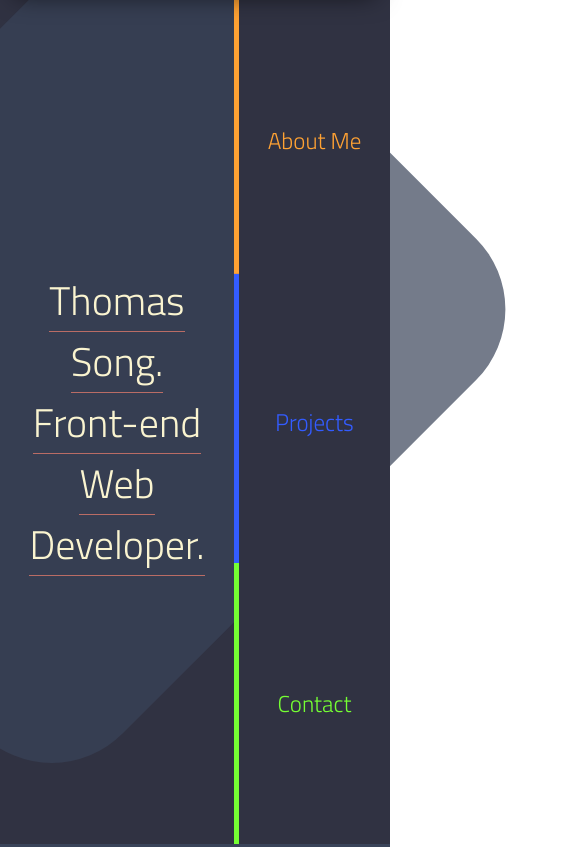
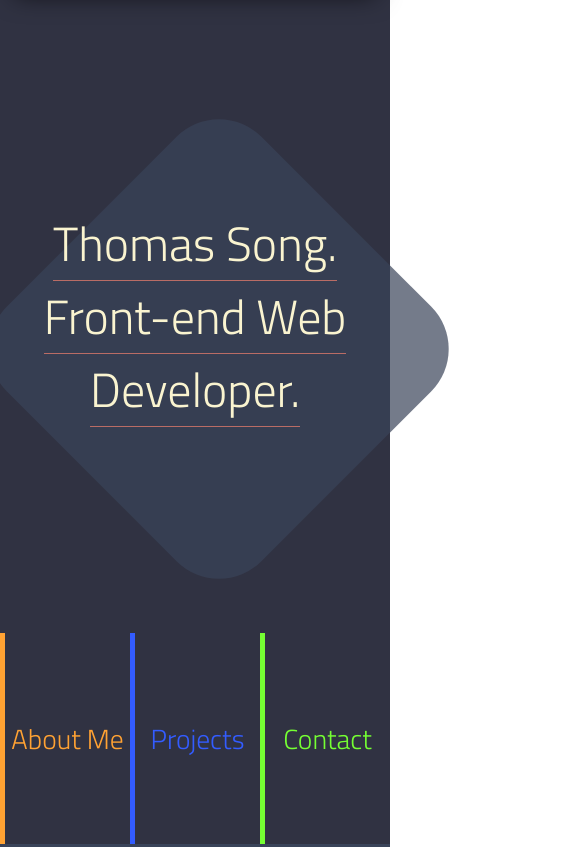
Before and after one commit to thomasswd/personal_website, a plain HTML site: page index.html in a window 390 px wide. Shown: the top 847 px of the page, 585 px wide, since content can reach past the window. Drawn offline with Linux system fonts and the light colour scheme; some packages are replaced by stand-ins of ours; a script that the page names is missing.

Commit message:
Fixed overflow issues

```diff
--- a/index.html
+++ b/index.html
@@ -276,7 +276,7 @@
                             <button class="goToNext"><i class="fas fa-arrow-right"></i></button>
                         </div>
                         <div class="project-desc">
-                            <a href="" class="project__link">
+                            <a href="https://rest-countries-challenge.netlify.app/" target="_blank" class="project__link">
                                 <i class="fas fa-external-link-alt"></i>
                                 Go to site
                             </a>
--- a/style/style.scss
+++ b/style/style.scss
@@ -13,9 +13,7 @@ html {
 }
 
 body {
-    //font-size: 10px;
     font-family: 'Titillium Web', sans-serif;
-    overflow-x: hidden;
 }
 
 a {
@@ -72,7 +70,6 @@ ul {
         display: flex;
         justify-content: center;
         align-items: center;
-        //position: relative;
         background-color: $color-1-primary;
         color: $color-4;
         z-index: 2;
@@ -101,7 +98,7 @@ ul {
 
         a {
             width: 100%;
-            height: 33.33vh;
+            //height: 33.33vh;
             background: white;
             position: relative;
             z-index: 2;
@@ -154,9 +151,9 @@ ul {
 
         .nav-projects {
             //background: $offwhite-2;
-            transform: scaleY(1.05);
+            //transform: scaleY(1.05);
             border-left: 5px solid $accent-2;
-            height: 33.5vh;
+            //height: 33.5vh;
             h2 {
                 color: $accent-2;
             }
@@ -182,22 +179,21 @@ ul {
 }
 
 .main-decoration {
-    height: 200%;
-    width: 150%;
-    max-height: 70rem;
-    max-width: 70rem;
+    height: 50rem;
+    width: 50rem;
     background: rgba(57, 67, 89, 0.7);
     position: absolute;
-    top: 0;
-    left: -20rem;
-    border-radius: 10rem;
+    top: 10%;
+    left: 8%;
+    border-radius: 5rem;
     transform: rotate(45deg) ;
     z-index: -2;
+    transition: all 0.2s;
 }
 
 .container {
     margin: 0 auto;
-    padding: 5rem 10rem;
+    padding: 5rem 0rem;
 }
 
 .flex-container {
@@ -291,6 +287,7 @@ ul {
         width: 100%;
         max-width: 80rem;
         margin: 0 auto;
+        padding: 0 3rem;
 
         h2 {
             text-align: center;
@@ -386,7 +383,7 @@ ul {
 }
 
 .project-container {
-    width: 100%;
+    width: 90%;
     max-width: 90rem;
     margin: 0 auto;
 }
@@ -518,10 +515,10 @@ ul {
     }
 
     .controls {
-        position: absolute;
-        top: 5rem;
+        // position: absolute;
+        // top: 5rem;
+        // width: 100%;
         z-index: 10;
-        width: 100%;
 
         button {
             height: 40rem;
@@ -552,12 +549,18 @@ ul {
         }
 
         &--next {
-            transform: translateX(90.5%);
+            //transform: translateX(90.5%);
             //width: fit-content;
+            position: absolute;
+            top: 5rem;
+            right: 9.5%;
         }
 
         &--prev {
-            transform: translateX(0px)
+            //transform: translateX(0px)
+            position: absolute;
+            top: 5rem;
+            left: 0;
         }
 
         // .goToNext {
@@ -730,6 +733,11 @@ ul {
 
 @media (max-width: 1440px) {
 
+    .main-decoration {
+        height: 40rem;
+        width: 40rem;
+    }
+
     .about {
         &__desc {
             &-text {
@@ -781,6 +789,13 @@ ul {
 }
 
 @media (max-width: 1024px) {
+
+    .main-decoration {
+        height: 40rem;
+        width: 40rem;
+        left: 0;
+    }
+
     .projects {
 
         &-tabs {
@@ -813,11 +828,18 @@ ul {
 @media (max-width: 768px) {
 
     html {
-        font-size: 12px;
+        font-size: 14px;
     }
 
     .container {
         padding: 5rem 5rem;
+    }
+
+    .main-decoration {
+        height: 30rem;
+        width: 30rem;
+        left: -5%;
+        top: 20%;
     }
 
     .about {
@@ -852,7 +874,31 @@ ul {
 @media (max-width: 576px) {
 
     html {
-        font-size: 10px;
+        font-size: 12px;
+    }
+
+    .home {
+        flex-direction: column;
+
+        .main-box {
+            width: 100%;
+            height: 75%;
+        }
+
+        .main-nav {
+            flex-direction: row;
+            width: 100%;
+            height: 25%;
+
+            .nav-item {
+                height: 100%;
+            }
+        }
+    }
+
+    .main-decoration {
+        left: 10%;
+        top: 20%;
     }
 
     .container {
```
Also changed, not shown: css/style.css.
